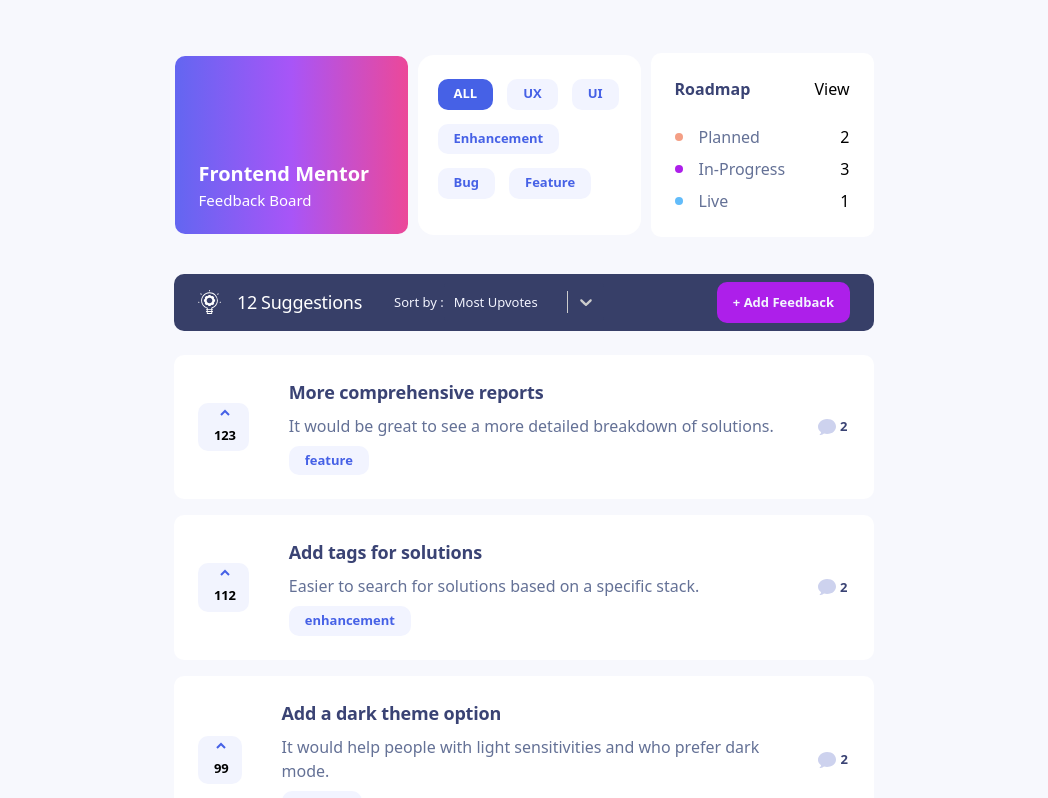
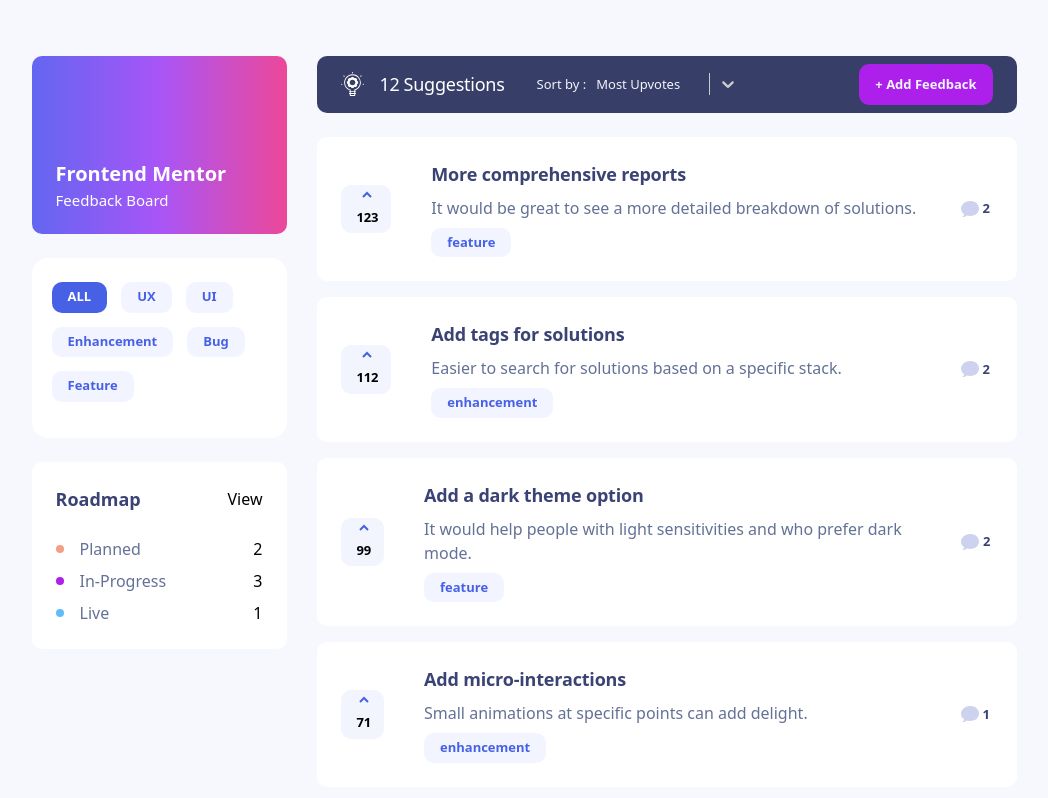
Before and after one commit to 4LL7N/product-feedback-app, a React (Vite) app: page / in a window 1280 px wide. Shown: the top 798 px of the page, without its empty margins (116-1164 px from the left). Built offline with nearby package versions, Linux system fonts and the light colour scheme.

Commit message:
add header desk vers

```diff
--- a/src/page/Header.tsx
+++ b/src/page/Header.tsx
@@ -37,10 +37,10 @@
 
   return (
     <div
-      className=" relative   md:flex md:flex-row md:justify-center md:items-center
+      className=" relative   md:flex md:flex-row md:justify-center md:items-center lg:flex-col
     "
     >
-      <div className="bg-gradient-to-r from-indigo-500 via-purple-500 to-pink-500  w-full h-[72px] md:w-[233px] md:h-[178px] md:rounded-[10px] md:mt-14 md:mb-10  md:mr-2.5">
+      <div className="bg-gradient-to-r from-indigo-500 via-purple-500 to-pink-500  w-full h-[72px] md:w-[233px] md:h-[178px] md:rounded-[10px] md:mt-14 md:mb-10  md:mr-2.5 lg:w-[255px] lg:mb-6 lg:mr-0 lg:mt-0">
         <div className="  pl-6 pt-4  text-white md:pt-[103px]">
           <p className="text-[16px] font-bold md:text-[20px]">
             Frontend Mentor
@@ -72,8 +72,8 @@
       </div>
 
       {(isMobile || context.close) && (
-        <article className=" flex flex-col items-center  gap-6  w-[271px] absolute right-0 bg-[#f7f8fd] p-6 z-20  min-h-screen  md:relative  md:flex-row md:items-center md:p-0 md:gap-2.5  md:w-[456px] md:min-h-[176px] md:mt-4">
-          <section className=" bg-white rounded-2xl flex flex-row flex-wrap gap-3.5 text-[13px] px-5 pt-6 pb-9 text-blue-600 font-bold md:w-[223px]  ">
+        <article className=" flex flex-col items-center  gap-6  w-[271px] absolute right-0 bg-[#f7f8fd] p-6 z-20  min-h-screen  md:relative  md:flex-row md:items-center md:p-0 md:gap-2.5  md:w-[456px] md:min-h-[176px] md:mt-4 lg:flex-col lg:gap-6 lg:mt-0 lg:w-full">
+          <section className=" bg-white rounded-2xl flex flex-row flex-wrap gap-3.5 text-[13px] px-5 pt-6 pb-9 text-blue-600 font-bold md:w-[223px]  lg:w-[255px] ">
             {findCategory.map((item: string) => {
               return (
                 <button
@@ -97,9 +97,9 @@
               );
             })}
           </section>
-          <section className=" flex flex-col items-center justify-between bg-white p-6 rounded-[10px] w-full  gap-6  md:w-[223px]">
+          <section className=" flex flex-col items-center justify-between bg-white p-6 rounded-[10px] w-full  gap-6  md:w-[223px]  lg:w-[255px]">
             <div className="flex flex-row items-center justify-between w-full">
-              <h3 className="text-[#3a4374] font-bold leading-[-0.25px]">
+              <h3 className="text-[#3a4374] font-bold leading-[-0.25px] text-[18px]">
                 Roadmap
               </h3>
               <p>View</p>
--- a/src/page/Suggestion.tsx
+++ b/src/page/Suggestion.tsx
@@ -119,8 +119,9 @@
   }, [selectedOption, context.dataInfo.productRequests]);
 
   return (
-    <article className=" md:flex md:flex-col md:justify-center md:items-center  ">
+    <article className=" md:flex md:flex-col md:justify-center md:items-center  lg:flex-row  lg:items-start lg:mt-14 lg:gap-[30px]">
       <Header />
+      <div className="flex flex-col items-center">
         <section className="bg-[#373f68] px-6 py-2 flex flex-row items-center justify-between w-full md:w-[700px] md:rounded-[10px]">
           <div className="flex flex-row items-center justify-between">
             <div className="hidden md:flex flex-row items-center justify-between gap-4 mr-8">
@@ -181,7 +182,9 @@
                     <div className="flex flex-row items-center justify-between gap-1">
                       <img src="./assets/shared/icon-comments.svg" alt="" />
                       <p className="text-[#3a4374] text-[13px] tracking-[0.18px] font-bold">
-                      {Array.isArray(item.comments) ? item.comments.length : 0}
+                        {Array.isArray(item.comments)
+                          ? item.comments.length
+                          : 0}
                       </p>
                     </div>
                   </div>
@@ -191,7 +194,10 @@
           </section>
         ) : (
           <section className="flex flex-col items-center justify-between gap-[50px] m-10 rounded-[10px] py-10 px-2 bg-white">
-          <img src="public/assets/suggestions/illustration-empty.svg" alt="" />
+            <img
+              src="public/assets/suggestions/illustration-empty.svg"
+              alt=""
+            />
             <div className="flex flex-col items-center justify-between gap-4">
               <h1 className="text-[24px]">There is no feedback yet.</h1>
               <span className="text-[16px] font-normal text-center text-[#647196] max-w-[410px]">
@@ -204,6 +210,7 @@
             </button>
           </section>
         )}
+      </div>
     </article>
   );
 }
```
Lines whose indentation alone changed are shown as unchanged.
